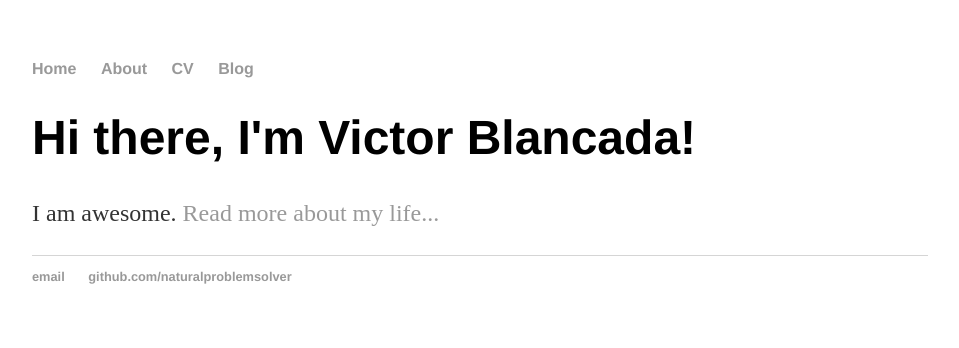
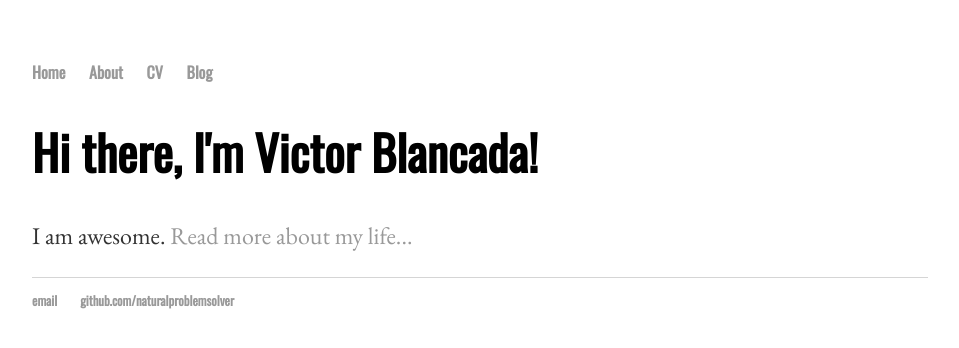
Before and after one commit to victorangeloblancada/victorangeloblancada.github.io-jekyll, a Jekyll site: the page built from index.html, in a window 1280 px wide. Shown: the top 348 px of the page, without its empty margins (160-1119 px from the left). Built offline with Jekyll 4.4.1, drawn with Linux system fonts in a browser that asks for light colours.

Commit message:
Updated fonts

```diff
--- a/css/main.css
+++ b/css/main.css
@@ -3,7 +3,7 @@ body {
     width: 70%;
 }
 nav ul, footer ul {
-    font-family:'Helvetica', 'Arial', 'Sans-Serif';
+    font-family:'Oswald', 'Helvetica', 'Arial', 'Sans-Serif';
     padding: 0px;
     list-style: none;
     font-weight: bold;
@@ -21,9 +21,10 @@ a:hover {
 }
 h1 {
     font-size: 3em;
-    font-family:'Helvetica', 'Arial', 'Sans-Serif';
+    font-family:'Oswald','Helvetica', 'Arial', 'Sans-Serif';
 }
 p {
+    font-family:'EB Garamond', 'Garamond', 'Times', 'Times New Roman', 'Serif';
     font-size: 1.5em;
     line-height: 1.4em;
     color: #333;
```
